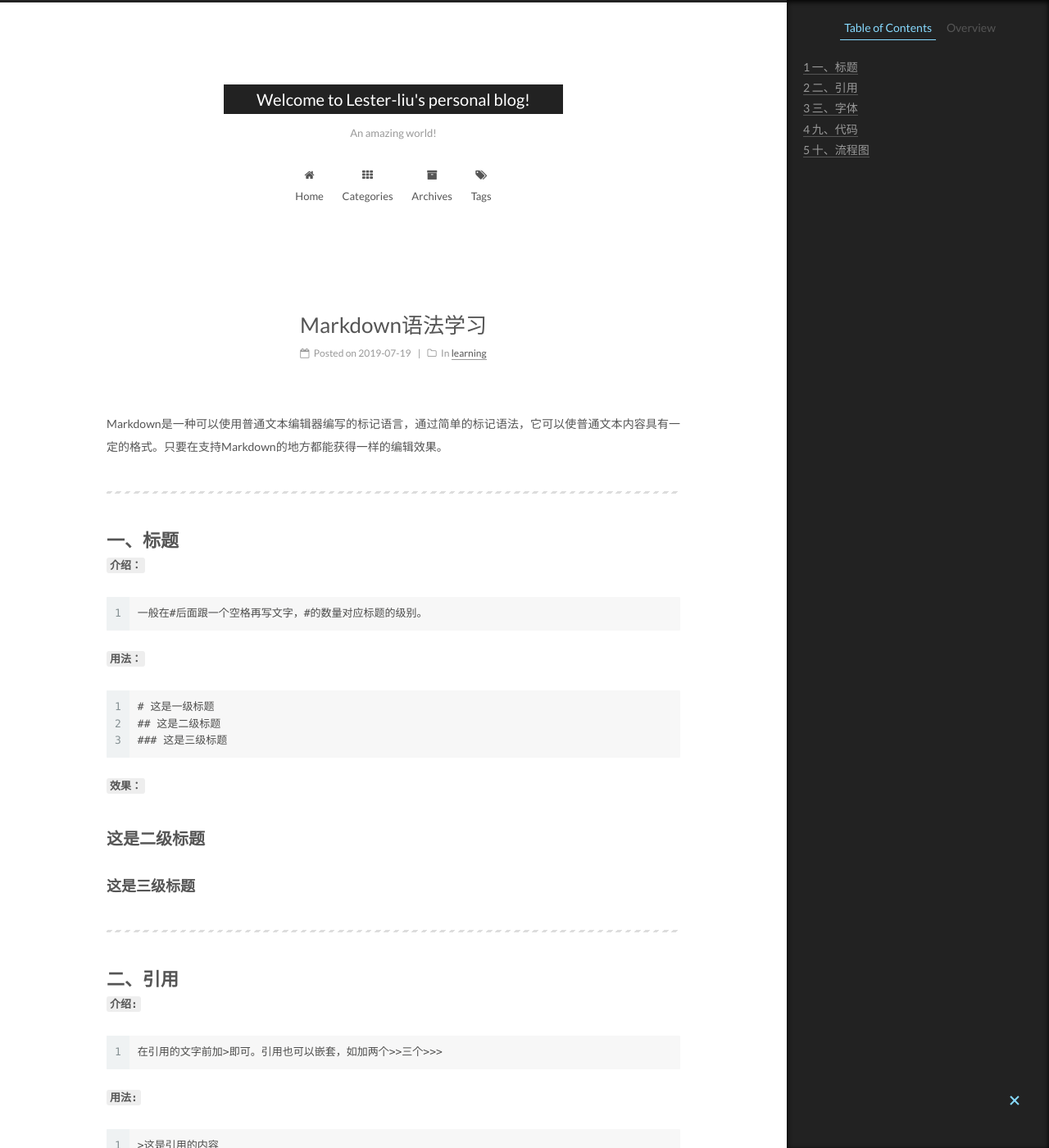
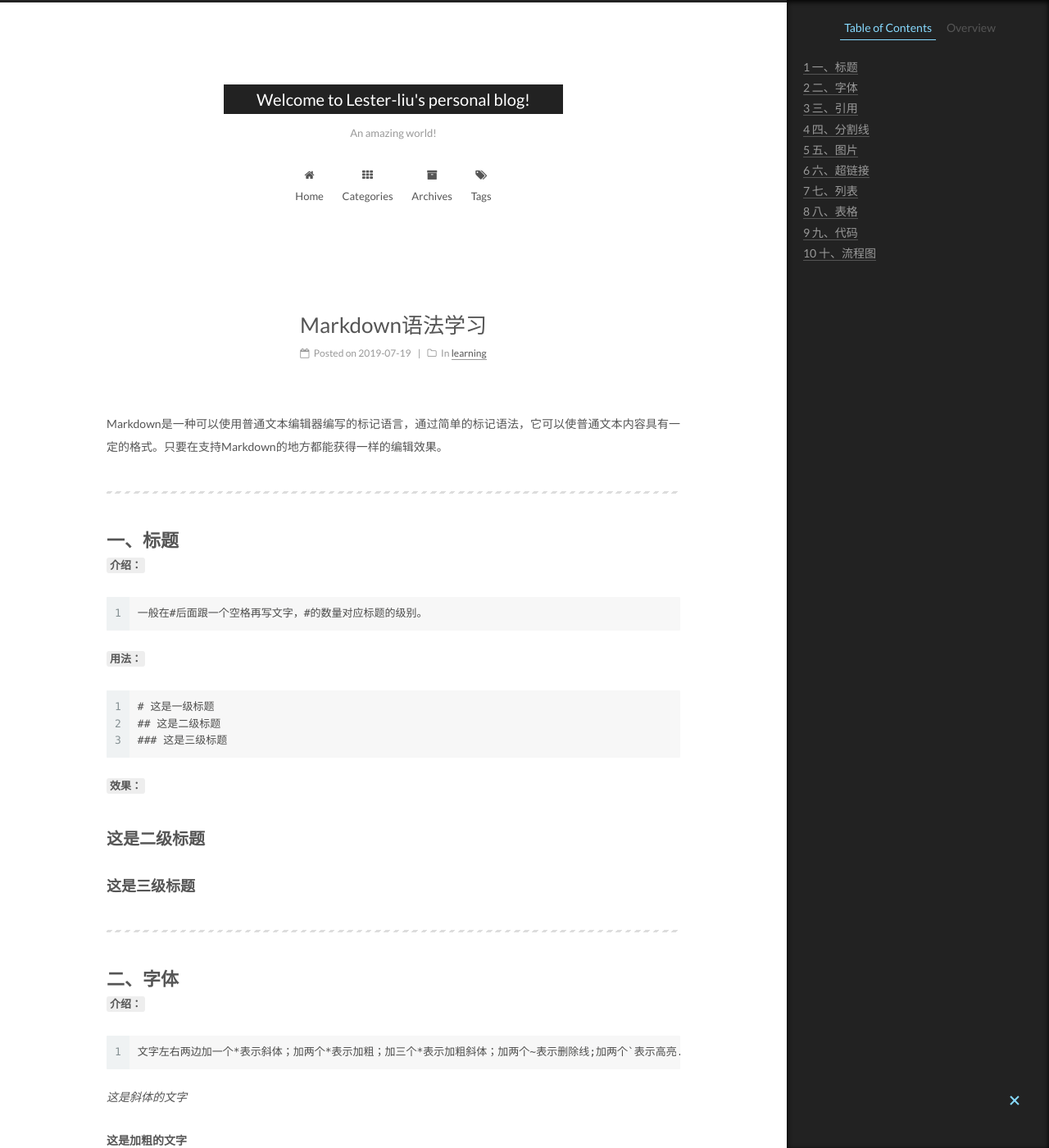
Before and after one commit to Lester-liu/Lester-liu.github.io, a Jekyll site: the page built from _posts/2019-07-19-Markdown语法学习.md, in a window 1280 px wide and 1400 px high. Shown: the whole window at 82% size. Built offline with Jekyll 4.4.1, drawn with Linux system fonts in a browser that asks for light colours; some of the changed text lies outside the part shown.

Commit message:
Update 2019-07-19-Markdown语法学习.md

````diff
--- a/_posts/2019-07-19-Markdown语法学习.md
+++ b/_posts/2019-07-19-Markdown语法学习.md
@@ -32,27 +32,7 @@ Markdown是一种可以使用普通文本编辑器编写的标记语言，通过
 ### 这是三级标题
 ---
 
-
-# 二、引用
-
-**`介绍:`**
-```
-在引用的文字前加>即可。引用也可以嵌套，如加两个>>三个>>>
-```
-
-**`用法:`**
-```
->这是引用的内容
->>这是引用的内容
->>>这是引用的内容
-```
-**`效果:`**
->这是引用的内容
->>这是引用的内容
->>>这是引用的内容
----
-
-# 三、字体
+# 二、字体
 **`介绍：`**
 
     文字左右两边加一个*表示斜体；加两个*表示加粗；加三个*表示加粗斜体；加两个~表示删除线;加两个`表示高亮.
@@ -75,10 +55,30 @@ Markdown是一种可以使用普通文本编辑器编写的标记语言，通过
 
 `这是高亮的文字`
 
-```这是高亮的文字```
 
 ------
 ------
+
+# 三、引用
+
+**`介绍:`**
+```
+在引用的文字前加>即可。引用也可以嵌套，如加两个>>三个>>>
+```
+
+**`用法:`**
+```
+>这是引用的内容
+>>这是引用的内容
+>>>这是引用的内容
+```
+**`效果:`**
+>这是引用的内容
+>>这是引用的内容
+>>>这是引用的内容
+---
+
+
 
 # 四、分割线
 **`介绍:`**
````
